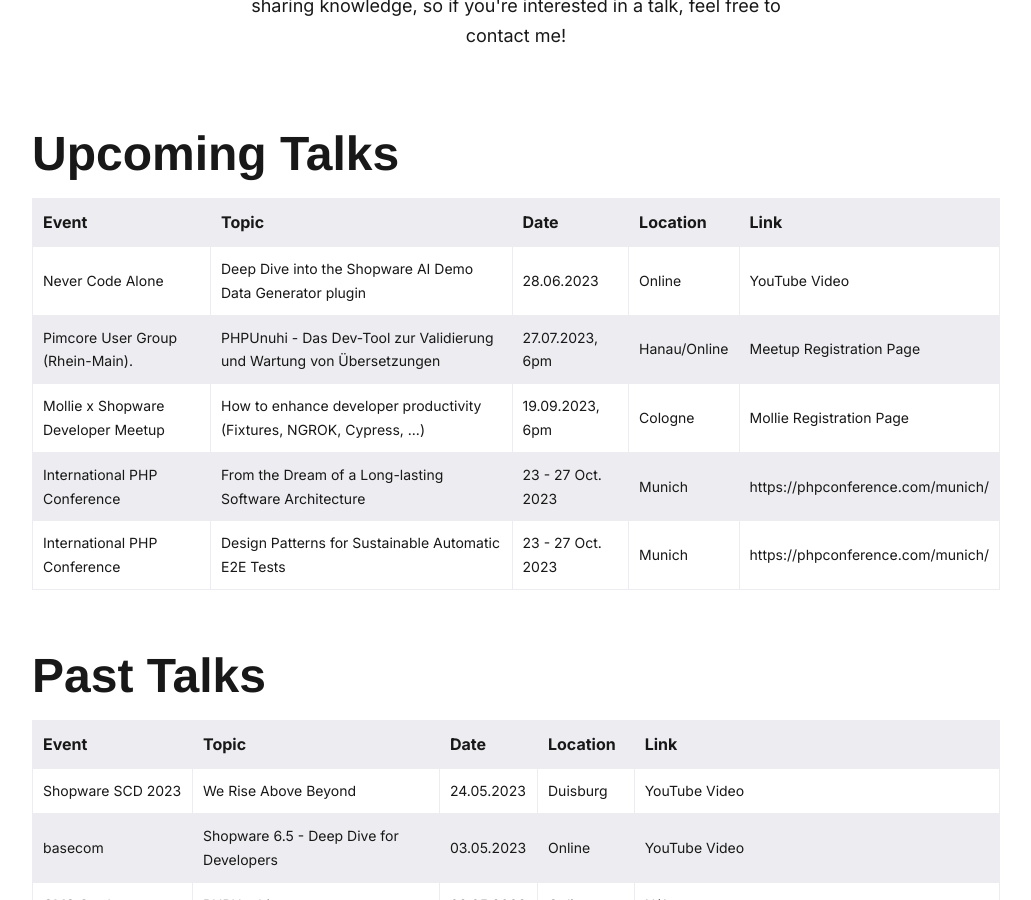
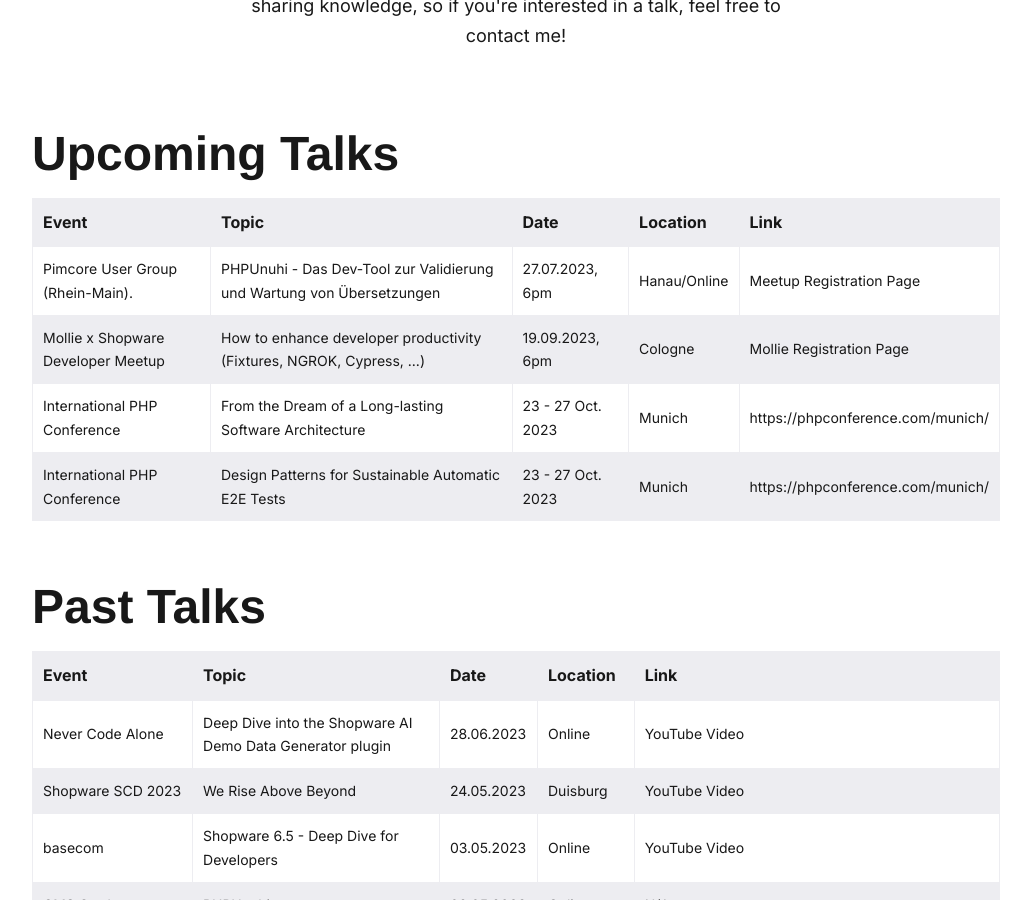
Before and after one commit to boxblinkracer/boxblinkracer.github.io, a Jekyll site: the page built from talks/index.html, in a window 1280 px wide and 900 px high, scrolled down 296 px. Shown: the whole window, without its empty margins (124-1155 px from the left). Built offline with Jekyll 4.4.1, drawn with Linux system fonts in a browser that asks for light colours; nearby versions of some CDN libraries; some web fonts are replaced; some of the changed lines change nothing that is shown.

Commit message:
move nca to done

```diff
--- a/talks/index.html
+++ b/talks/index.html
@@ -29,13 +29,6 @@
                                 <th>Date</th>
                                 <th>Location</th>
                                 <th>Link</th>
-                            </tr>
-                            <tr>
-                                <td>Never Code Alone</td>
-                                <td>Deep Dive into the Shopware AI Demo Data Generator plugin</td>
-                                <td>28.06.2023</td>
-                                <td>Online</td>
-                                <td><a target="_blank" href="https://www.youtube.com/watch?v=k2D8qDS9wu0">YouTube Video</a></td>
                             </tr>
                             <tr>
                                 <td>Pimcore User Group (Rhein-Main).</td>
@@ -88,6 +81,13 @@
                                 <th>Date</th>
                                 <th>Location</th>
                                 <th>Link</th>
+                            </tr>
+                            <tr>
+                                <td>Never Code Alone</td>
+                                <td>Deep Dive into the Shopware AI Demo Data Generator plugin</td>
+                                <td>28.06.2023</td>
+                                <td>Online</td>
+                                <td><a target="_blank" href="https://www.youtube.com/watch?v=k2D8qDS9wu0">YouTube Video</a></td>
                             </tr>
                             <tr>
                                 <td>Shopware SCD 2023</td>
```
